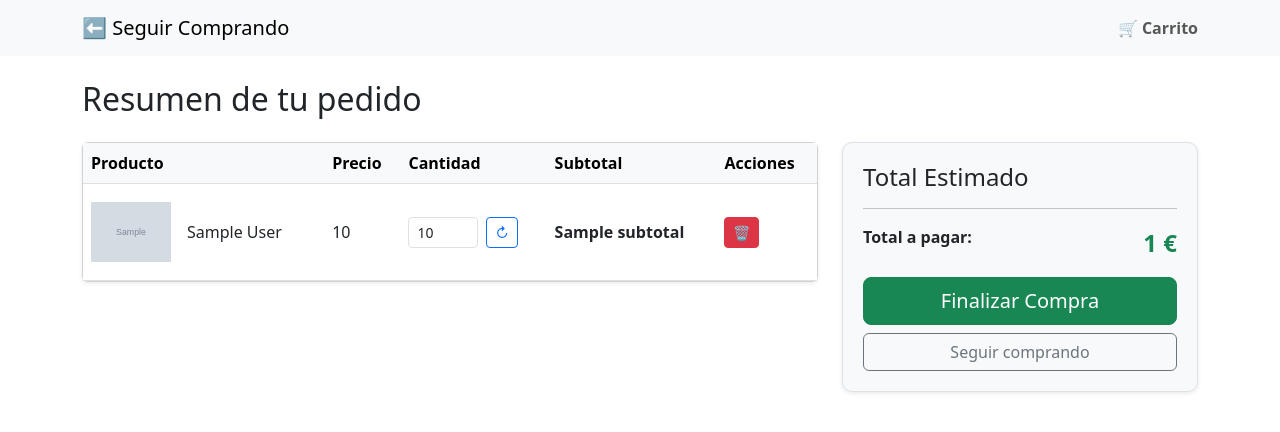
After one commit to iflorido/FastAPI-Mercadona, a FastAPI app: template templates/carrito.html in a window 1280 px wide. The commit adds this page. Shown: the top 432 px of the page. Run offline with FastAPI, Linux system fonts and the light colour scheme; the template is opened without the code that fills it: most values are stand-ins (such as "Sample title", 1, 10 or a date in 2020); grey boxes marked "Sample" are stand-in pictures.

Commit message:
Añadimos la funcionalidad de carrito

```diff
--- a/main.py
+++ b/main.py
@@ -9,6 +9,8 @@ from pydantic import BaseModel, ValidationError
 from typing import List, Optional
 import httpx
 from fastapi.middleware.cors import CORSMiddleware
+from starlette.middleware.sessions import SessionMiddleware
+from fastapi import Form
 
 # --- Aquí vamos a definir los modelos para incluir los datos en el Sql ---
 
@@ -111,6 +113,7 @@ class ApiResponseSimple(BaseModel):
 # --- Despues de definir todas las clases para la base de datos comenzamos con la aplicación FastAPI ---
 
 app = FastAPI()
+app.add_middleware(SessionMiddleware, secret_key="una_clave_muy_secreta_y_aleatoria")
 
 origins = [
     "*" # Permite todas las fuentes, ideal para desarrollo.
@@ -294,6 +297,8 @@ async def update_db_endpoint(background_tasks: BackgroundTasks):
     """Inicia la actualización de la base de datos en segundo plano."""
     background_tasks.add_task(sync_database)
     return RedirectResponse(url="/", status_code=303)
+
+
 
 # --- Comenzamos con ENDPOINTS - Aquí tendremos tanto los de la web como de la aplicación de React Navite---
 
@@ -551,3 +556,91 @@ async def search_products_api(query: str):
 
     # Devuelve los resultados directamente, los pasamos a JSON para que REACT lo entienda, resolvemos el error de serialización
     return results
+
+
+# añadimos la parte del carrito
+
+def parse_price(price_str):
+    if not price_str:
+        return 0.0
+    try:
+        # Eliminamos el símbolo de euro, espacios y reemplazamos coma por punto
+        clean_str = price_str.replace('€', '').replace(',', '.').strip()
+        return float(clean_str)
+    except ValueError:
+        return 0.0
+
+@app.post("/cart/add")
+async def add_to_cart(request: Request, product_id: str = Form(...), quantity: int = Form(...)):
+    """Añade un producto al carrito (guardado en la sesión)."""
+    # Obtenemos el carrito actual de la sesión o creamos uno vacío
+    cart = request.session.get("cart", {})
+
+    # Si el producto ya está, sumamos la cantidad, si no, lo creamos
+    if product_id in cart:
+        cart[product_id] += quantity
+    else:
+        cart[product_id] = quantity
+
+    # Guardamos el carrito actualizado en la sesión
+    request.session["cart"] = cart
+
+    # Redirigimos al usuario a la vista del carrito
+    return RedirectResponse(url="/carrito", status_code=303)
+
+@app.post("/cart/update")
+async def update_cart(request: Request, product_id: str = Form(...), quantity: int = Form(...), action: str = Form(...)):
+    """Actualiza la cantidad o elimina un producto."""
+    cart = request.session.get("cart", {})
+
+    if action == "delete":
+        if product_id in cart:
+            del cart[product_id]
+    elif action == "update":
+        if product_id in cart:
+            if quantity > 0:
+                cart[product_id] = quantity
+            else:
+                del cart[product_id] # Si pone 0, lo borramos
+
+    request.session["cart"] = cart
+    return RedirectResponse(url="/carrito", status_code=303)
+
+@app.get("/carrito", response_class=HTMLResponse)
+async def view_cart(request: Request):
+    """Muestra los productos que hay en el carrito."""
+    cart = request.session.get("cart", {})
+
+    cart_items = []
+    total_price = 0.0
+
+    # Conectamos a la BD para recuperar los detalles (foto, nombre, precio) de los IDs guardados en sesión
+    conn = sqlite3.connect(DB_FILE, timeout=10)
+    conn.row_factory = sqlite3.Row
+    cursor = conn.cursor()
+
+    for product_id, quantity in cart.items():
+        cursor.execute("SELECT * FROM products WHERE id = ?", (product_id,))
+        product = cursor.fetchone()
+
+        if product:
+            price_float = parse_price(product["unit_price"])
+            subtotal = price_float * quantity
+            total_price += subtotal
+
+            cart_items.append({
+                "id": product["id"],
+                "display_name": product["display_name"],
+                "thumbnail": product["thumbnail"],
+                "unit_price": product["unit_price"], # String original para mostrar
+                "quantity": quantity,
+                "subtotal": f"{subtotal:.2f} €" # Formateado
+            })
+
+    conn.close()
+
+    return templates.TemplateResponse("carrito.html", {
+        "request": request,
+        "cart_items": cart_items,
+        "total_price": f"{total_price:.2f}"
+    })
--- /dev/null
+++ b/templates/carrito.html
@@ -0,0 +1,106 @@
+<!DOCTYPE html>
+<html lang="es">
+<head>
+    <meta charset="UTF-8">
+    <title>Tu Carrito de Compra</title>
+    <link href="https://cdn.jsdelivr.net/npm/bootstrap@5.3.0/dist/css/bootstrap.min.css" rel="stylesheet">
+    <style>
+        .cart-img { width: 80px; height: 80px; object-fit: contain; }
+        .total-box { background-color: #f8f9fa; padding: 20px; border-radius: 10px; }
+    </style>
+</head>
+<body>
+    <nav class="navbar navbar-light bg-light mb-4">
+        <div class="container">
+            <a class="navbar-brand" href="/">⬅ Seguir Comprando</a>
+            <span class="navbar-text fw-bold">🛒 Carrito</span>
+        </div>
+    </nav>
+
+    <div class="container">
+        <h2 class="mb-4">Resumen de tu pedido</h2>
+
+        {% if cart_items %}
+        <div class="row">
+            <div class="col-lg-8">
+                <div class="card shadow-sm">
+                    <div class="card-body p-0">
+                        <div class="table-responsive">
+                            <table class="table table-hover align-middle mb-0">
+                                <thead class="table-light">
+                                    <tr>
+                                        <th>Producto</th>
+                                        <th>Precio</th>
+                                        <th>Cantidad</th>
+                                        <th>Subtotal</th>
+                                        <th>Acciones</th>
+                                    </tr>
+                                </thead>
+                                <tbody>
+                                    {% for item in cart_items %}
+                                    <tr>
+                                        <td>
+                                            <div class="d-flex align-items-center">
+                                                <img src="{{ item.thumbnail }}" alt="{{ item.display_name }}" class="cart-img me-3">
+                                                <span>{{ item.display_name }}</span>
+                                            </div>
+                                        </td>
+                                        <td>{{ item.unit_price }}</td>
+                                        <td>
+                                            <form action="/cart/update" method="post" class="d-flex gap-2">
+                                                <input type="hidden" name="product_id" value="{{ item.id }}">
+                                                <input type="hidden" name="action" value="update">
+                                                <input type="number" name="quantity" value="{{ item.quantity }}" min="1" max="50" class="form-control form-control-sm" style="width: 70px;">
+                                                <button type="submit" class="btn btn-sm btn-outline-primary" title="Actualizar cantidad">↻</button>
+                                            </form>
+                                        </td>
+                                        <td class="fw-bold">{{ item.subtotal }}</td>
+                                        <td>
+                                            <form action="/cart/update" method="post">
+                                                <input type="hidden" name="product_id" value="{{ item.id }}">
+                                                <input type="hidden" name="quantity" value="0">
+                                                <input type="hidden" name="action" value="delete">
+                                                <button type="submit" class="btn btn-sm btn-danger">🗑️</button>
+                                            </form>
+                                        </td>
+                                    </tr>
+                                    {% endfor %}
+                                </tbody>
+                            </table>
+                        </div>
+                    </div>
+                </div>
+            </div>
+
+            <div class="col-lg-4 mt-4 mt-lg-0">
+                <div class="total-box shadow-sm border">
+                    <h4>Total Estimado</h4>
+                    <hr>
+                    <div class="d-flex justify-content-between mb-3">
+                        <span class="fw-bold">Total a pagar:</span>
+                        <span class="fw-bold text-success fs-4">{{ total_price }} €</span>
+                    </div>
+                    <div class="d-grid gap-2">
+                        <button class="btn btn-success btn-lg" onclick="alert('Funcionalidad de pago próximamente...')">
+                            Finalizar Compra
+                        </button>
+                        <a href="/" class="btn btn-outline-secondary">
+                            Seguir comprando
+                        </a>
+                    </div>
+                </div>
+            </div>
+        </div>
+        {% else %}
+            <div class="text-center py-5">
+                <div class="mb-3 display-1">🛒</div>
+                <h3>Tu carrito está vacío</h3>
+                <p class="text-muted">Parece que aún no has añadido productos.</p>
+                <a href="/" class="btn btn-primary mt-3">Ir a comprar</a>
+            </div>
+        {% endif %}
+    </div>
+
+    <script src="https://cdn.jsdelivr.net/npm/bootstrap@5.3.0/dist/js/bootstrap.bundle.min.js"></script>
+</body>
+</html>
--- a/templates/productos.html
+++ b/templates/productos.html
@@ -68,12 +68,14 @@
 
                 <div class="card bg-light border-0">
                     <div class="card-body">
-                        <form onsubmit="event.preventDefault(); alert('Funcionalidad de carrito próximamente');" class="row g-3 align-items-center">
+                        <form action="/cart/add" method="post" class="row g-3 align-items-center">
+                            <input type="hidden" name="product_id" value="{{ product.id }}">
+
                             <div class="col-auto">
                                 <label for="cantidad" class="col-form-label fw-bold">Cantidad:</label>
                             </div>
                             <div class="col-auto">
-                                <input type="number" id="cantidad" class="form-control" value="1" min="1" max="50" style="width: 80px;">
+                                <input type="number" name="quantity" id="cantidad" class="form-control" value="1" min="1" max="50" style="width: 80px;">
                             </div>
                             <div class="col-auto">
                                 <button type="submit" class="btn btn-success w-100">
```
